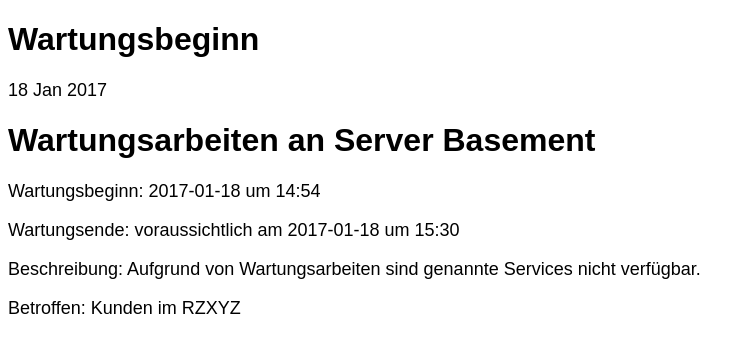
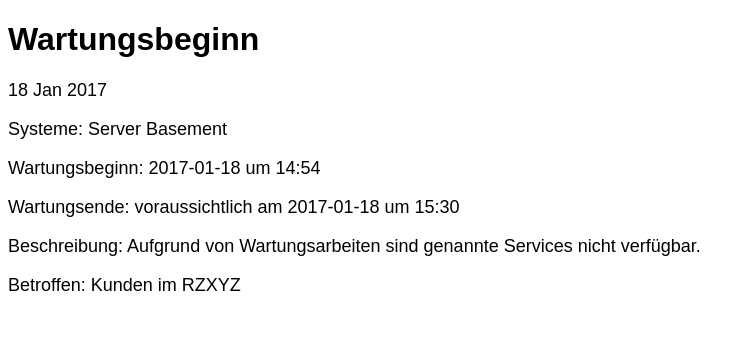
Before and after one commit to Storagegirl/storagegirl.github.io, a Jekyll site: the page built from _posts/2017-01-18-WartungsanfangTest.md, in a window 1280 px wide. Shown: the top 353 px of the page, without its empty margins (0-755 px from the left). Built offline with Jekyll 4.4.1, drawn with Linux system fonts in a browser that asks for light colours.

Commit message:
Update 2017-01-18-WartungsanfangTest.md

```diff
--- a/_posts/2017-01-18-WartungsanfangTest.md
+++ b/_posts/2017-01-18-WartungsanfangTest.md
@@ -4,7 +4,7 @@ title: "Wartungsbeginn"
 date: 2017-01-18
 ---
 
-# Wartungsarbeiten an Server Basement
+Systeme:  Server Basement
 
 
 Wartungsbeginn: 2017-01-18 um 14:54
```
